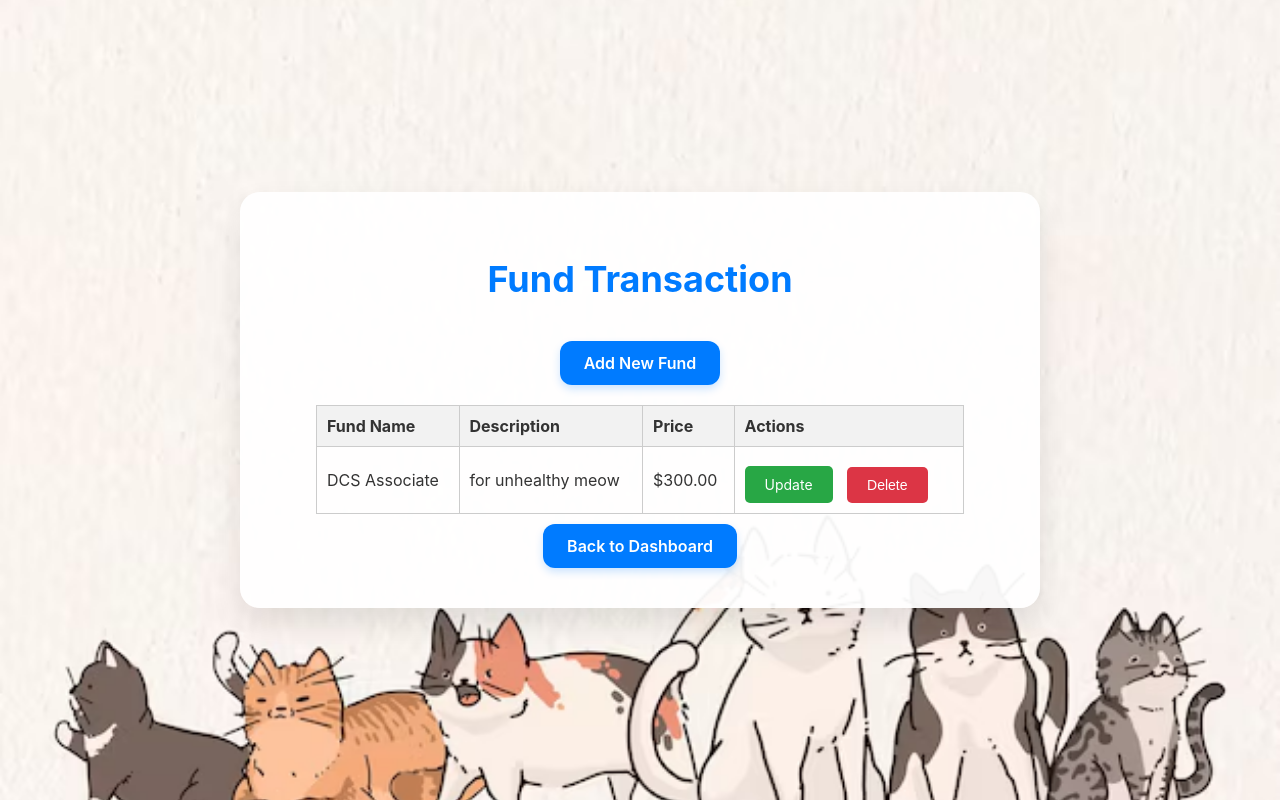
After one commit to nazihahaha07/catsheltersgs, a Django app: page /myPage/admin_fund/ in a window 1280 px wide. The commit adds this page. Run offline with Django 4.2, Linux system fonts and the light colour scheme; data comes from the database, SQL or seed files in the repository; both versions use the stored data as it was after the commit.

Commit message:
Fixed admin_id conflict and updated views

```diff
--- a/project/catshelter/templates/add_cat.html
+++ b/project/catshelter/templates/add_cat.html
@@ -344,6 +344,7 @@
         <form method="post" enctype="multipart/form-data">
             {% csrf_token %}
             {{ cat_form.as_p }}
+            <br>
             <button type="submit">Add Cat</button>
         </form>
     </div>
--- a/project/catshelter/templates/admin_catdetail.html
+++ b/project/catshelter/templates/admin_catdetail.html
@@ -106,6 +106,9 @@
             <p class="cat-details"><strong>Age:</strong> {{ cat.age }}</p>
             <p class="cat-details"><strong>Breed:</strong> {{ cat.breed }}</p>
             <p class="cat-details"><strong>Description:</strong> {{ cat.description }}</p>
+            <p class="cat-details"><strong>Gender:</strong> {{ cat.get_gender_display }}</p>
+            <p class="cat-details"><strong>Neutered:</strong> {{ cat.neuter|yesno:"Yes,No" }}</p>
+            <p class="cat-details"><strong>Health Condition:</strong> {{ cat.get_health_condition_display }}</p>
         </div>
         <div class="action-buttons">
             <a href="{% url 'admin_cat_update' cat.id %}" class="button-link button-update">Update Cat</a>
--- a/project/catshelter/templates/admin_dashboard.html
+++ b/project/catshelter/templates/admin_dashboard.html
@@ -108,6 +108,7 @@
             <li><a href="{% url 'admin_volunteer' %}">Generate Volunteer Date</a></li>
             <li><a href="{% url 'volunteersubmit' %}">Volunteer Submission</a></li>
             <li><a href="{% url 'admin_inventory' %}">Inventory</a></li>
+            <li><a href="{% url 'admin_fund' %}">Fund Transaction</a></li>
             <li><a href="{% url 'admin_report' %}">Report</a></li>
             <li><a href="{% url 'all_users' %}">User</a></li>
             <li><a href="{% url 'login' %}">Log Out</a></li>
--- /dev/null
+++ b/project/catshelter/templates/admin_fund.html
@@ -0,0 +1,134 @@
+{% load static %}
+<!DOCTYPE html>
+<html lang="en">
+<head>
+    <meta charset="UTF-8">
+    <title>Admin - Inventory Management</title>
+    <style>
+        body {
+            font-family: 'Inter', sans-serif;
+            background-image: url('{% static 'bg2.AVIF' %}');
+            background-size: cover;
+            background-position: center;
+            margin: 0;
+            display: flex;
+            justify-content: center;
+            align-items: center;
+            height: 100vh;
+            color: #333;
+        }
+        .container {
+            background: rgba(255, 255, 255, 0.95);
+            padding: 40px;
+            border-radius: 20px;
+            box-shadow: 0 15px 30px rgba(0, 0, 0, 0.1);
+            text-align: center;
+            width: 100%;
+            max-width: 800px;
+            box-sizing: border-box;
+        }
+        h1 {
+            font-size: 36px;
+            color: #007bff;
+            margin-bottom: 30px;
+        }
+        table {
+            width: 90%;
+            border-collapse: collapse;
+            margin-top: 20px;
+            position: center;
+            margin-left:5%;
+        }
+        th, td {
+            padding: 10px;
+            border: 1px solid #ccc;
+            text-align: left;
+        }
+        th {
+            background-color: #f2f2f2;
+        }
+        .button-link {
+            display: inline-block;
+            padding: 12px 24px;
+            background-color: #007bff;
+            color: #fff;
+            text-align: center;
+            text-decoration: none;
+            border-radius: 12px;
+            cursor: pointer;
+            font-family: 'Inter', sans-serif;
+            font-size: 16px;
+            font-weight: 600;
+            transition: background-color 0.3s ease, transform 0.2s ease;
+            margin-top: 10px;
+            box-shadow: 0 4px 8px rgba(0, 123, 255, 0.2);
+        }
+
+        .button-link:hover {
+            background-color: #0056b3;
+            transform: scale(1.05);
+        }
+        .action-button {
+            padding: 10px 20px;
+            background-color: #28a745;
+            color: #fff;
+            text-align: center;
+            text-decoration: none;
+            border: none;
+            border-radius: 5px;
+            cursor: pointer;
+            font-size: 14px;
+            margin-top: 10px;
+            margin-right: 10px;
+            transition: background-color 0.3s ease;
+        }
+        .action-button:hover {
+            background-color: #218838;
+        }
+        .delete-button {
+            background-color: #dc3545;
+        }
+        .delete-button:hover {
+            background-color: #c82333;
+        }
+    </style>
+    <script>
+        function confirmDelete() {
+            return confirm('Are you sure you want to delete this item?');
+        }
+    </script>
+</head>
+<body>
+    <div class="container">
+        <h1>Fund Transaction</h1>
+        <a href="{% url 'add_fund' %}" class="button-link">Add New Fund</a>
+        <table>
+            <thead>
+                <tr>
+                    <th>Fund Name</th>
+                    <th>Description</th>
+                    <th>Price</th>
+                    <th>Actions</th>
+                </tr>
+            </thead>
+            </body>
+            {% for fund in funds %}
+            <tr>
+                <td>{{ fund.fund_name }}</td>
+                <td>{{ fund.description }}</td>
+                <td>${{ fund.price }}</td>
+                <td>
+                    <a href="{% url 'update_fund' fund.id %}" class="action-button">Update</a>
+                    <form action="{% url 'delete_fund' fund.id %}" method="post" style="display:inline;">
+                        {% csrf_token %}
+                        <button type="submit" class="action-button delete-button" onclick="return confirmDelete();">Delete</button>
+                    </form>
+                </td>
+            </tr>
+            {% endfor %}
+            </body>
+        </table>
+        <a href="{% url 'admin_dashboard' %}" class="button-link">Back to Dashboard</a>
+    </div>
+</body>
+</html>
--- a/project/catshelter/templates/cat_detail.html
+++ b/project/catshelter/templates/cat_detail.html
@@ -93,6 +93,9 @@
             <p class="cat-details"><strong>Age:</strong> {{ cat.age }}</p>
             <p class="cat-details"><strong>Breed:</strong> {{ cat.breed }}</p>
             <p class="cat-details"><strong>Description:</strong> {{ cat.description }}</p>
+            <p class="cat-details"><strong>Gender:</strong> {{ cat.get_gender_display }}</p>
+            <p class="cat-details"><strong>Neutered:</strong> {{ cat.neuter|yesno:"Yes,No" }}</p>
+            <p class="cat-details"><strong>Health Condition:</strong> {{ cat.get_health_condition_display }}</p>
         </div>
         <a href="{% url 'cat_list' %}" class="button-link">Back to Cat List</a>
         <a href="{% url 'report_cat' cat.id %}" class="button-link2">Report</a>
--- a/project/catshelter/templates/login.html
+++ b/project/catshelter/templates/login.html
@@ -141,7 +141,7 @@
         a {
             font-family: 'Poppins', sans-serif;
             font-size: 14px;
-            margin-left: 50px;
+            margin-left: 80px;
         }
 
     </style>
--- a/project/catshelter/templates/signup.html
+++ b/project/catshelter/templates/signup.html
@@ -141,7 +141,7 @@
         a {
             font-family: 'Poppins', sans-serif;
             font-size: 14px;
-            margin-left: 50px;
+            margin-left: 70px;
         }
 
     </style>
--- a/project/catshelter/urls.py
+++ b/project/catshelter/urls.py
@@ -38,4 +38,8 @@ urlpatterns = [
     path('admin_inventory/delete/<int:pk>/', views.delete_inventory_item, name='delete_inventory_item'),
     path('all-users/', views.all_users, name='all_users'),
     path('delete_report/<int:id>/', views.delete_report, name='delete_report'),
+    path('admin_fund/', views.admin_fund_view, name='admin_fund'),
+    path('add_fund/', views.add_fund, name='add_fund'),
+    path('update_fund/<int:pk>/', views.update_fund, name='update_fund'),
+    path('delete_fund/<int:pk>/', views.delete_fund, name='delete_fund'),
 ] + static(settings.MEDIA_URL, document_root=settings.MEDIA_ROOT)
--- a/project/catshelter/views.py
+++ b/project/catshelter/views.py
@@ -1,6 +1,6 @@
 from django.shortcuts import render,redirect,get_object_or_404
-from catshelter.models import User,Login,Cat,Image,Admin,AdminLogin,Report,VolunteerDate,VolunteerApplication,Inventory
-from .forms import ImageForm,CatForm,ReportForm,VolunteerDateForm,VolunteerApplicationForm,UpdateInventoryForm,InventoryForm
+from catshelter.models import User,Login,Cat,Image,Admin,AdminLogin,Report,VolunteerDate,VolunteerApplication,Inventory,Fund
+from .forms import ImageForm,CatForm,ReportForm,VolunteerDateForm,VolunteerApplicationForm,UpdateInventoryForm,InventoryForm,FundForm,UpdateFundForm
 from django.contrib import messages
 from django.db import IntegrityError
 from django.contrib.auth.hashers import make_password, check_password
@@ -149,44 +149,45 @@ def about_us(request):
 
 def admin_login_view(request):
     if request.method == 'POST':
-        admin_id = request.POST.get('admin_id')
+        login_id = request.POST.get('admin_id')
         password = request.POST.get('password')
 
         try:
-            admin_login = AdminLogin.objects.get(admin__admin_id=admin_id)
-            if admin_login and check_password(password, admin_login.password):
-                admin = admin_login.admin
-                user = authenticate(request, username=admin.admin_name, password=password)
-                if user is not None:
-                    auth_login(request, user)
-                    return redirect('admin_dashboard')  # Redirect to the admin dashboard URL name
-                else:
-                    messages.error(request, 'Authentication failed.')
+            admin_login = AdminLogin.objects.get(login_id=login_id)
+            if check_password(password, admin_login.password):
+                request.session['admin_name'] = admin_login.admin.admin_name
+                messages.success(request, 'Login successful')
+                return redirect('admin_dashboard')  # Redirect to the admin dashboard URL name
             else:
                 messages.error(request, 'Invalid admin ID or password.')
         except AdminLogin.DoesNotExist:
             messages.error(request, 'Admin ID does not exist.')
 
-    return render(request, 'admin_dashboard.html')
+    return render(request, 'admin_login.html')
 
 # Other views for signup, logout, and dashboard remain the same
 def admin_signup_view(request):
     if request.method == 'POST':
-        admin_id = request.POST.get('admin_id')
         admin_name = request.POST.get('admin_name')
         admin_contact = request.POST.get('admin_contact')
         admin_email = request.POST.get('admin_email')
+        login_id = request.POST.get('admin_id')
         password = request.POST.get('password')
 
         try:
-            admin = Admin(admin_id=admin_id, admin_name=admin_name, admin_contact=admin_contact, admin_email=admin_email)
+            admin = Admin(admin_name=admin_name, admin_contact=admin_contact, admin_email=admin_email)
             admin.save()
-            admin_login = AdminLogin(admin=admin, password=make_password(password))
+
+            hashed_password = make_password(password)
+            admin_login = AdminLogin(login_id=login_id, password=hashed_password, admin=admin)
             admin_login.save()
+
+            request.session['admin_name'] = admin_name
+
             messages.success(request, 'Admin account created successfully')
             return redirect('admin_login')
         except IntegrityError:
-            messages.error(request, 'Admin ID or Email already exists')
+            messages.error(request, 'Admin ID or Email already exists.')
 
     return render(request, 'admin_signup.html')
 
@@ -329,3 +330,35 @@ def delete_report(request, id):
     report = get_object_or_404(Report, id=id)
     report.delete()
     return redirect('admin_report')
+
+def admin_fund_view(request):
+    funds = Fund.objects.all()
+    return render(request, 'admin_fund.html', {'funds': funds})
+
+def add_fund(request):
+    if request.method == 'POST':
+        form = FundForm(request.POST)
+        if form.is_valid():
+            form.save()
+            return redirect('admin_fund')
+    else:
+        form = FundForm()
+    return render(request, 'add_fund.html', {'form': form})
+
+def update_fund(request, pk):
+    fund = get_object_or_404(Fund, pk=pk)
+    if request.method == 'POST':
+        form = UpdateFundForm(request.POST, instance=fund)
+        if form.is_valid():
+            form.save()
+            return redirect('admin_fund')
+    else:
+        form = UpdateFundForm(instance=fund)
+    return render(request, 'update_fund.html', {'form': form})
+
+def delete_fund(request, pk):
+    fund = get_object_or_404(Fund, pk=pk)
+    if request.method == 'POST':
+        fund.delete()
+        return redirect('admin_fund')
+    return render(request, 'delete_fund.html', {'fund': fund})
```
Also changed, not shown: project/catshelter/forms.py (+12 -2 lines), project/catshelter/models.py (+30 -3 lines), project/catshelter/templates/add_fund.html (added, +115 -0 lines), project/catshelter/templates/update_fund.html (added, +113 -0 lines), project/catshelter/migrations/0012_cat_gender_cat_health_condition_cat_neuter.py (added), project/catshelter/migrations/0013_fund.py (added), project/db.sqlite3, project/media/cat_images/ginger_nqqPKzE.jpg (added), project/media/cat_images/meow_rb93AYi.jpeg (added), project/media/cat_images/nanim.jpg (added).
